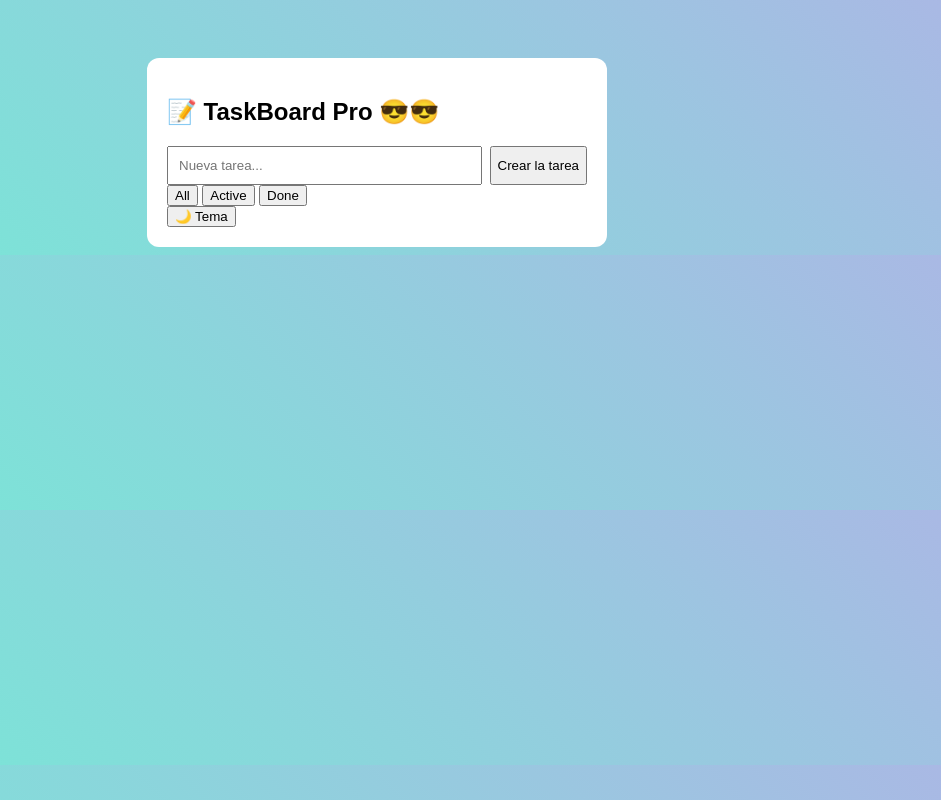
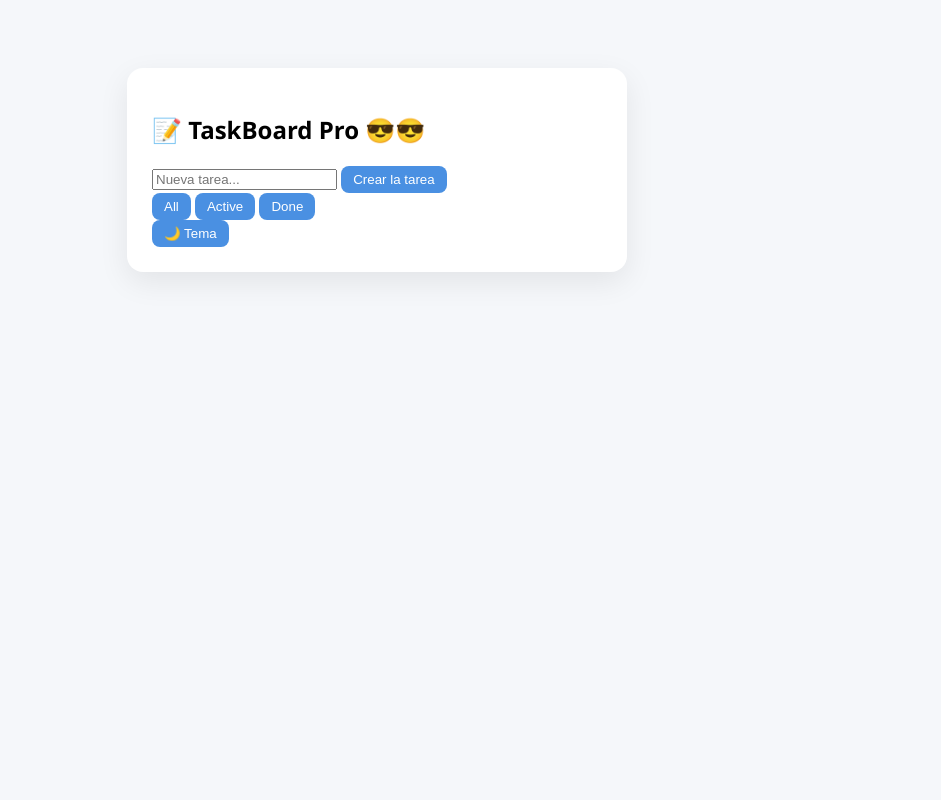
Before and after one commit to ramirezospinajhoanesteban-netizen/github_practica, a plain HTML site: page index.html in a window 1280 px wide. Shown: the whole page, without its empty margins (263-1204 px from the left). Drawn offline with Linux system fonts and the light colour scheme.

Commit message:
cambios en css

```diff
--- a/index.css
+++ b/index.css
@@ -1,43 +1,41 @@
 body {
-  font-family: sans-serif;
-  background: linear-gradient(45deg, #74ebd5, #acb6e5);
+    font-family: 'Segoe UI', sans-serif;
+    background: #f5f7fa;
     display: flex;
     justify-content: center;
-  padding-top: 50px;
+    padding: 60px;
 }
 
 .app {
+    width: 450px;
     background: white;
-  width: 420px;
-  padding: 20px;
-  border-radius: 12px;
-}
-
-.creator {
-  display: flex;
-  gap: 8px;
-}
-
-.creator input {
-  flex: 1;
-  padding: 10px;
+    padding: 25px;
+    border-radius: 16px;
+    box-shadow: 0 10px 30px rgba(0,0,0,0.08);
 }
 
 .task {
+    background: #f0f2f5;
+    padding: 12px;
     margin-top: 10px;
-  padding: 8px;
-  border-radius: 6px;
-  display: flex;
-  justify-content: space-between;
-  background: #f1f1f1;
+    border-radius: 10px;
+    transition: 0.3s;
+}
+
+.task:hover {
+    transform: scale(1.02);
 }
 
 .task.done {
+    background: #d4edda;
     text-decoration: line-through;
-  background: #b8ffb8;
 }
 
-.dark-mode {
-  background: #121212;
+button {
+    background: #4a90e2;
+    border: none;
     color: white;
+    padding: 6px 12px;
+    border-radius: 8px;
+    cursor: pointer;
 }
```
Lines whose indentation alone changed are shown as unchanged.
